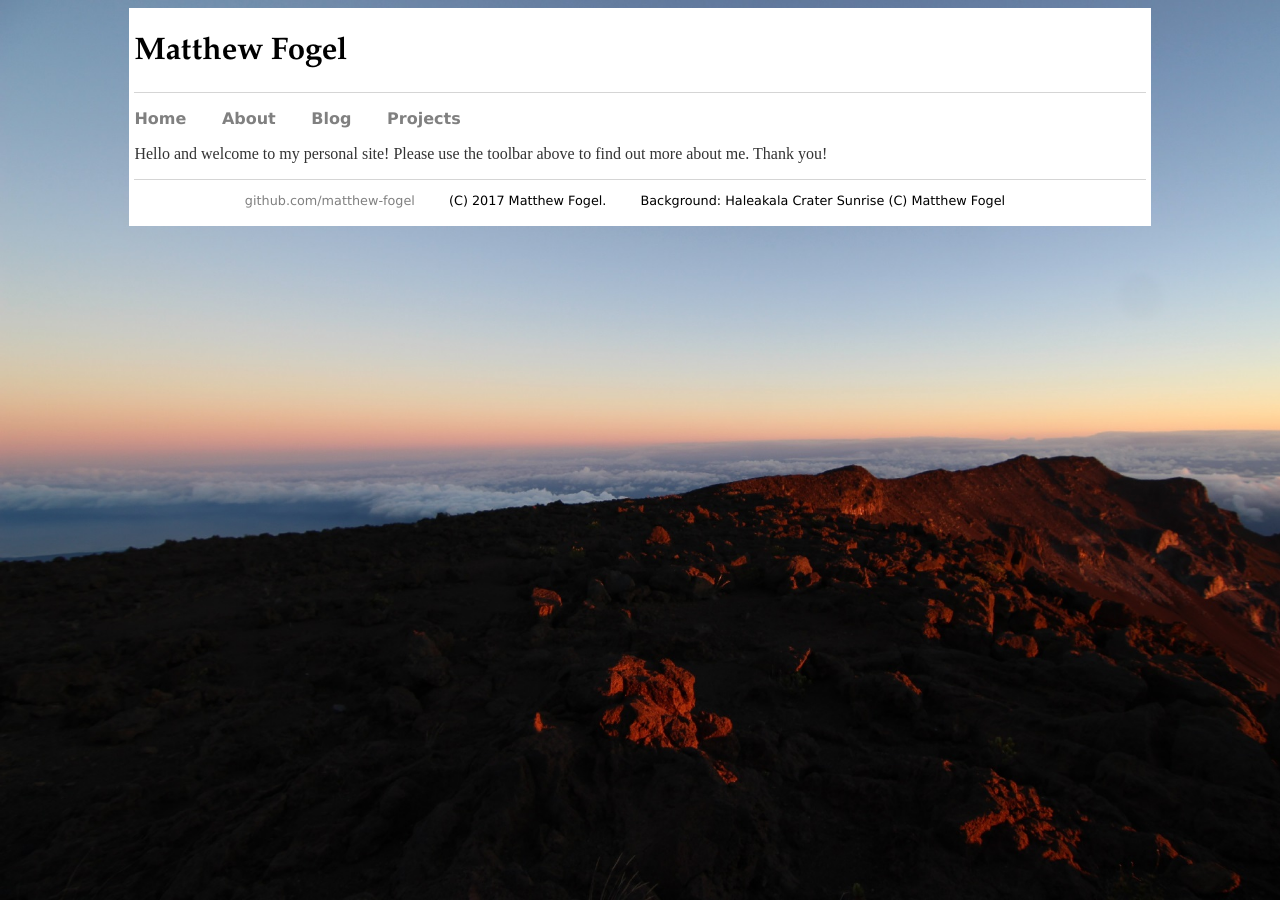
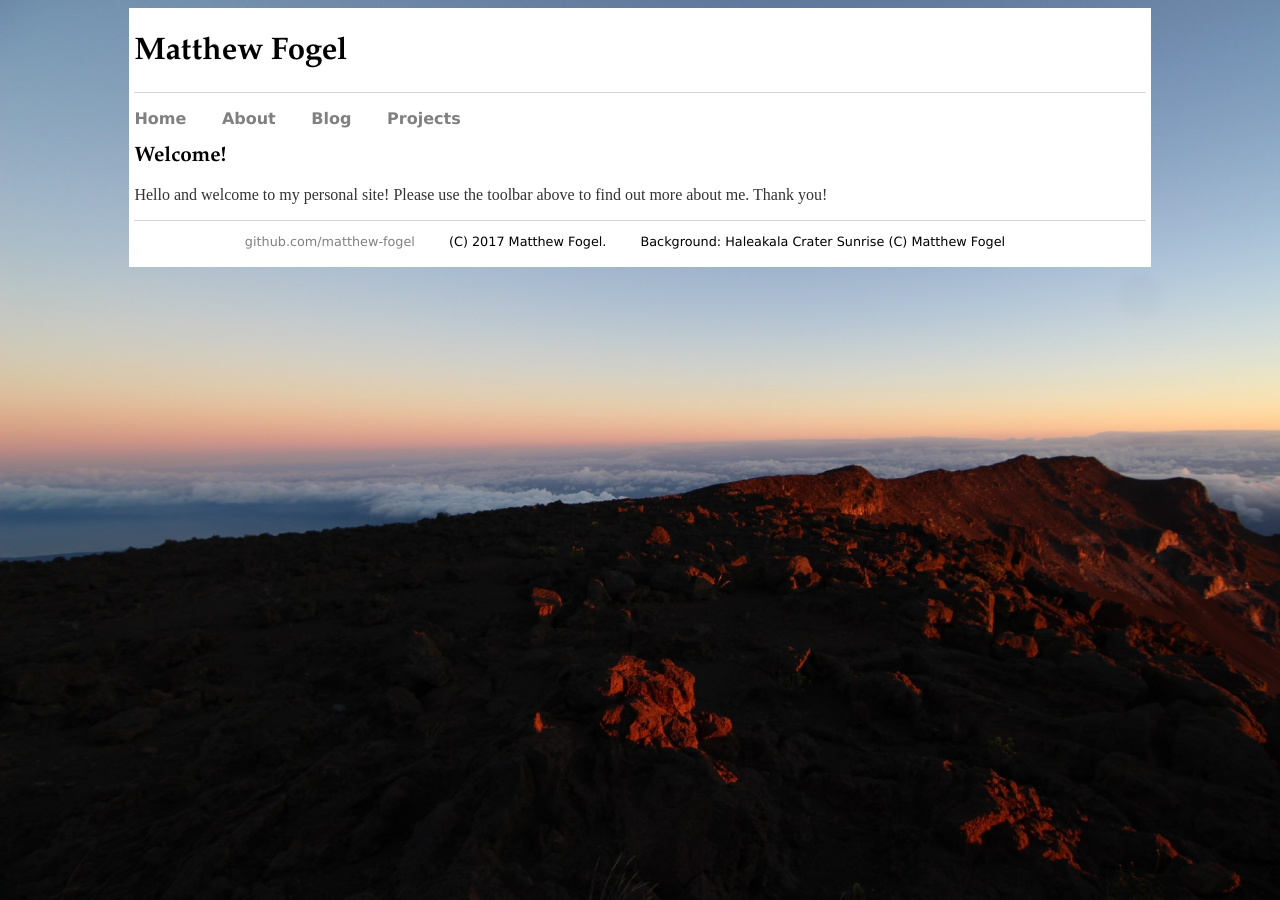
Before and after one commit to matthew-fogel/matthew-fogel.github.io, a Jekyll site: the page built from index.html, in a window 1280 px wide. Built offline with Jekyll 4.4.1, drawn with Linux system fonts in a browser that asks for light colours.

Commit message:
Edit index page

```diff
--- a/index.html
+++ b/index.html
@@ -3,6 +3,7 @@ layout: default
 title: Matthew Fogel
 ---
 <div class="information">
+	<h1>Welcome!</h1>
 	<p> Hello and welcome to my personal site! Please use the toolbar above to find out more about me. Thank you!
 	</p>
 </div><!-- /.information -->
```
